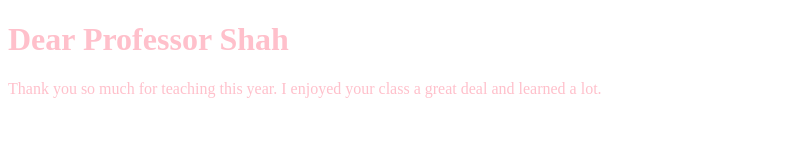
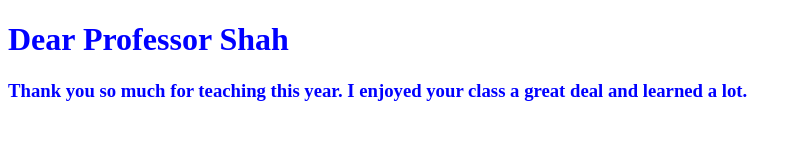
Before and after one commit to Syd-F/GitHub-ThankYou, a plain HTML site: page index.html in a window 1280 px wide. Shown: the whole page, without its empty margins (0-802 px from the left). Drawn offline with Linux system fonts and the light colour scheme.

Commit message:
Update index.html

```diff
--- a/index.html
+++ b/index.html
@@ -5,8 +5,8 @@
 </head>
 <body>
 
-<h1 style="color:pink">Dear Professor Shah</h1>
-<p style="color:pink">Thank you so much for teaching this year. I enjoyed your class a great deal and learned a lot.</p>
+<h1 style="color:blue">Dear Professor Shah</h1>
+<h3 style="color:blue"><p>Thank you so much for teaching this year. I enjoyed your class a great deal and learned a lot.</p></h3>
 
 </body>
 </html>
```
